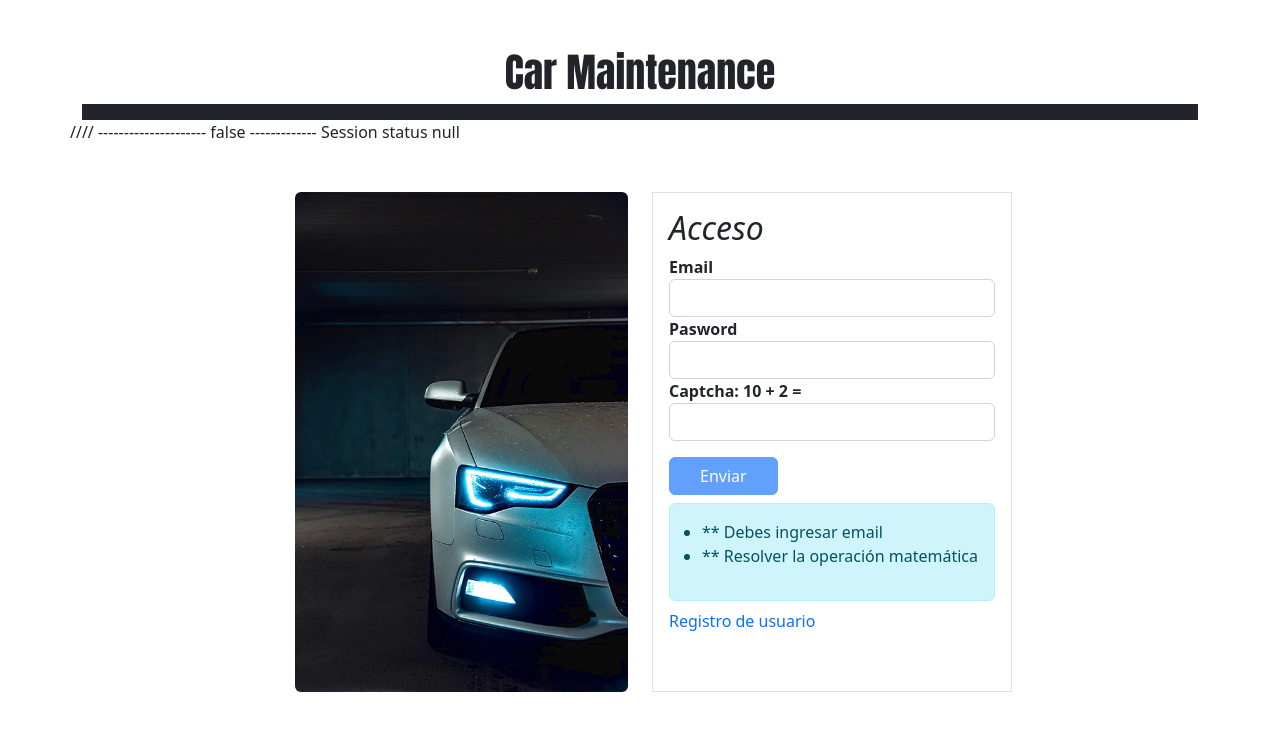
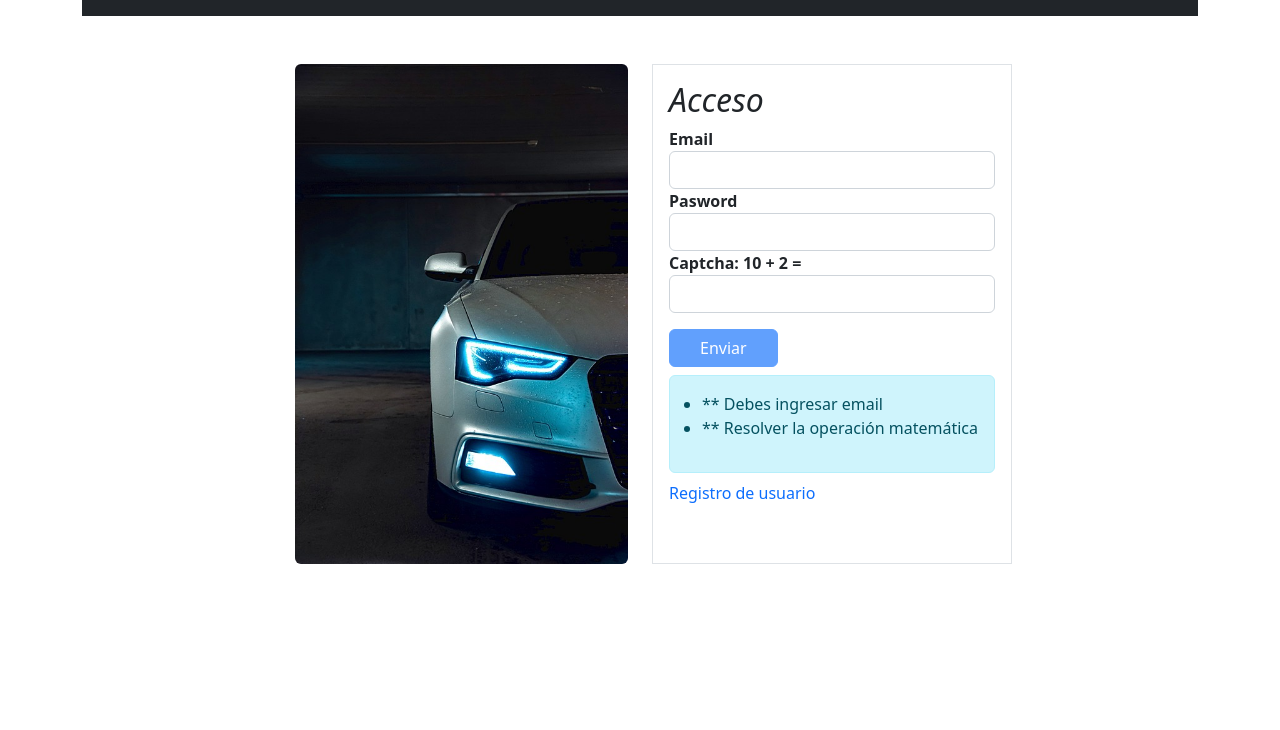
Before and after one commit to fjcolmenartic/carMaintenanceMocked, an Angular app: page /login in a window 1280 px wide. Shown: the top 730 px of the page. Built offline with nearby package versions, Linux system fonts and the light colour scheme; no server answers.

Commit message:
Removing unneceary console and services not implemented yet (nor developed)

```diff
--- a/src/app/app.component.html
+++ b/src/app/app.component.html
@@ -1,15 +1,13 @@
 <div class="body container">
   <div class="row title">
-    <h1 class="text-center mt-5 fw-bold carFontAppName">Car Maintenance</h1>
+    <!-- <h1 class="text-center mt-5 fw-bold carFontAppName">Car Maintenance</h1> -->
   </div>
   <div class="row content">
     <app-navigation-bar
       [userSession]="userSession"
       [userName]="userName"
+      [appTitle]="title"
       (eventData)="childUpdateSession($event)"></app-navigation-bar>
-      //// {{userName}}
-    --------------------- {{userSession}} -------------
-     Session status {{ data$ | async | json }}
     <router-outlet></router-outlet>
   </div>
 </div>
--- a/src/app/app.component.ts
+++ b/src/app/app.component.ts
@@ -1,6 +1,4 @@
-import { Component, OnChanges, OnInit } from '@angular/core';
-import { Observable } from 'rxjs';
-import { SessionStatusService, UserSession } from './services/session-status.service';
+import { Component, OnInit } from '@angular/core';
 import { SessionService } from './services/session.service';
 import { StorageService } from './services/storage.service';
 
@@ -9,9 +7,9 @@ import { StorageService } from './services/storage.service';
   templateUrl: './app.component.html',
   styleUrls: ['./app.component.css']
 })
-export class AppComponent implements OnInit, OnChanges {
+export class AppComponent implements OnInit {
 
-  title = 'carMaintenance';
+  title = 'Car Maintenance';
   // User session on browser
   // To pass data to child navbar and component
   userSession = false;
@@ -19,22 +17,16 @@ export class AppComponent implements OnInit, OnChanges {
   dataSession:any;
   isCheck = '';
 
-  data$: Observable<UserSession>;
-
   constructor(
     private sessionService: SessionService,
-    private sessionStatus: SessionStatusService,
     private storageService: StorageService
     ) {
-      this.data$ = sessionStatus.sessionStatusObservable;
     }
 
   ngOnInit() {
 
     // Check if session is stored on browser (started)
     let sessionStarted = this.sessionService.getData('user-session');
-    console.log('sessionstarted app component', sessionStarted)
-
 
     // If session starte update userSession value
     if(sessionStarted) {
@@ -42,7 +34,6 @@ export class AppComponent implements OnInit, OnChanges {
     } else {
       this.userSession = false;
     }
-console.log(this.userSession)
 
     let userId = JSON.parse(this.sessionService.getData('user-id') || ' {}');
     userId = userId.toString();
@@ -50,7 +41,6 @@ console.log(this.userSession)
       .subscribe(
       res => {
         this.dataSession = res;
-        console.warn(res)
         this.userName = res.name;
         this.isCheck = 'UPDATE_SUCCESS';
       },
@@ -58,16 +48,10 @@ console.log(this.userSession)
         this.isCheck = 'UPDATE_ERROR';
       });
 
-
-  }
-
-  ngOnChanges() {
-    console.log("%c on changes2", "background:white;color:blue")
   }
 
   childUpdateSession(e: any) {
     this.userSession = e;
-    console.log('update from child... user sesson is ', e)
   }
 
 }
```
